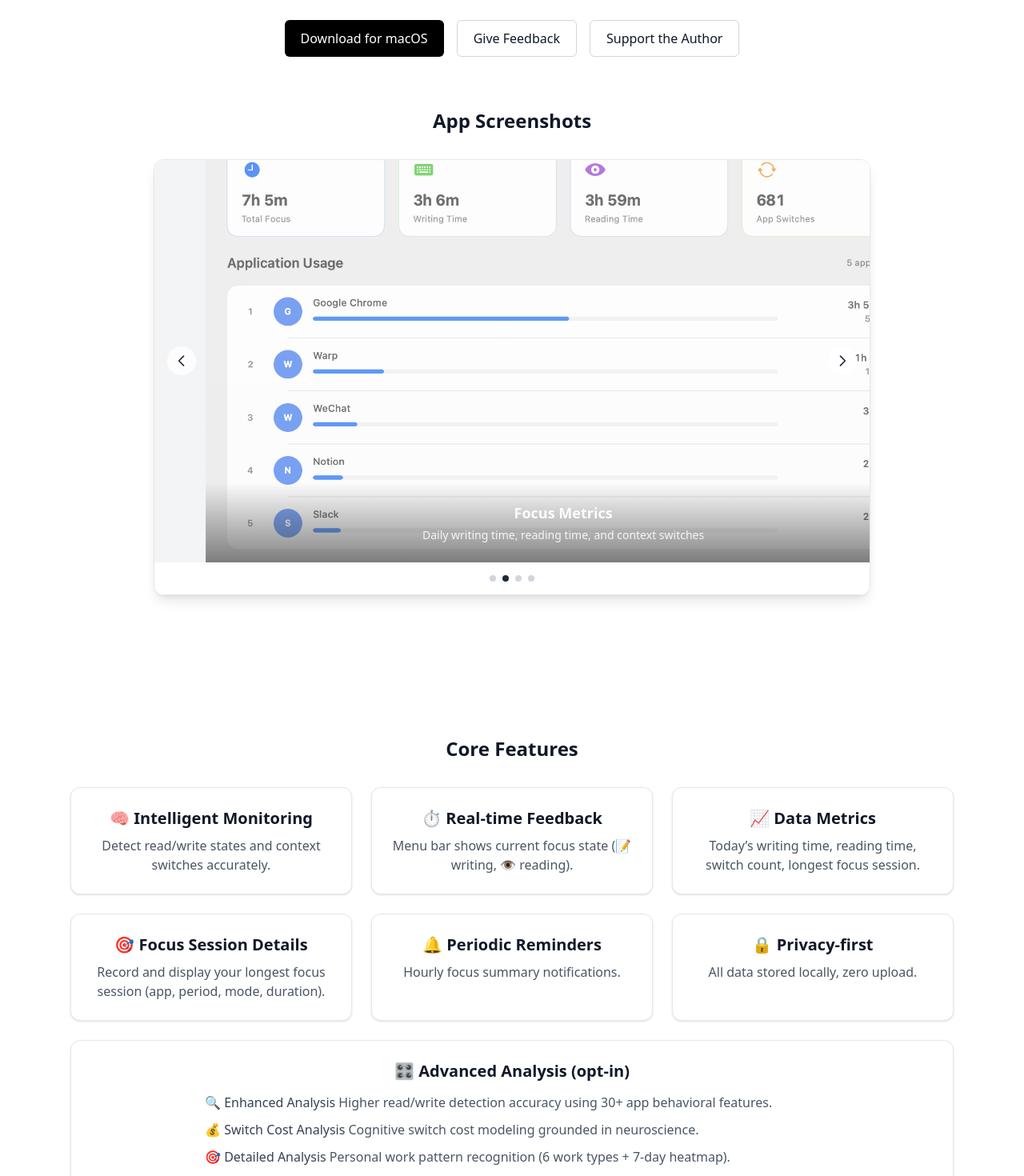
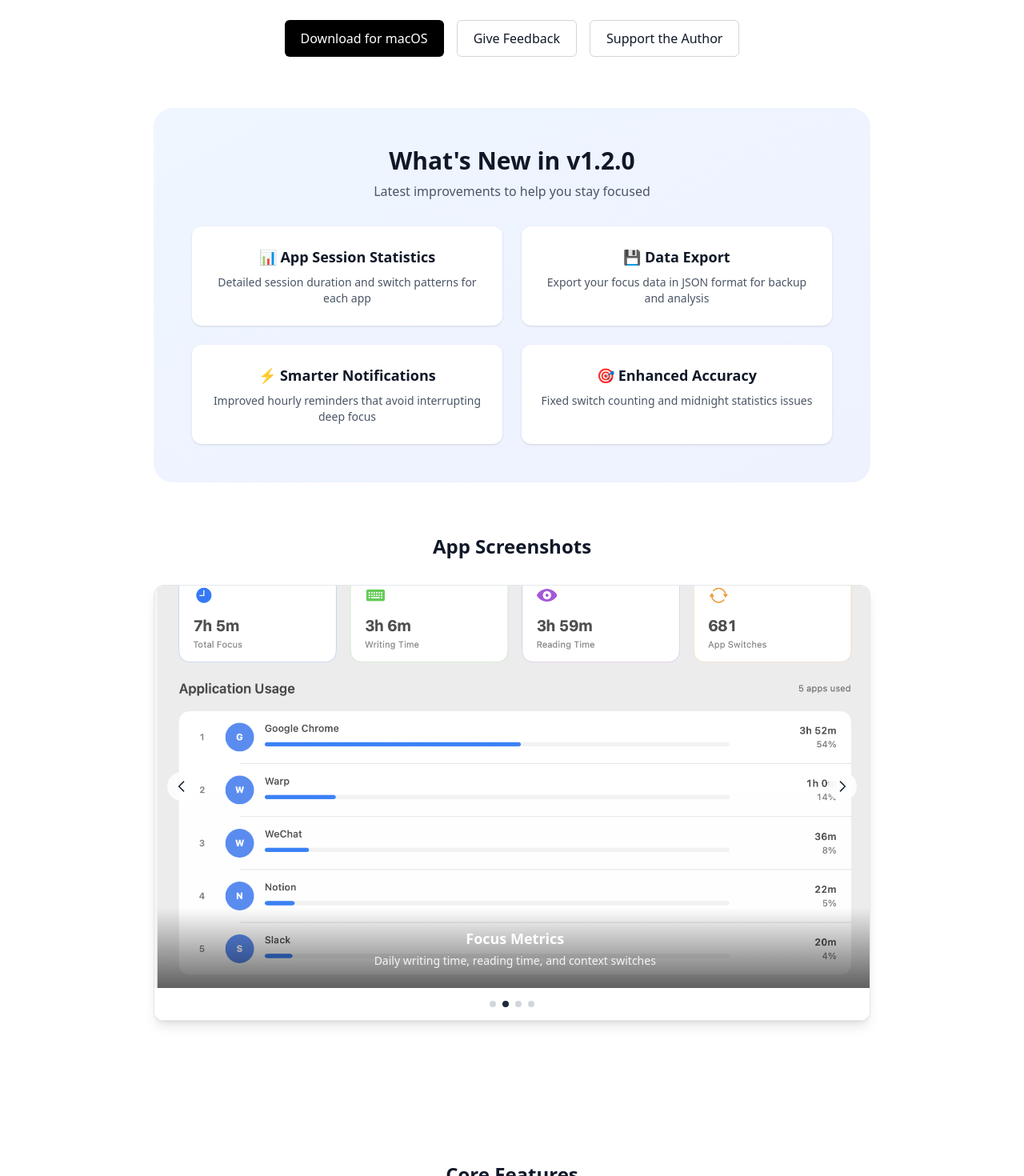
Before and after one commit to yangwenmai/ctxly.ai, a React (Vite) app: page / in a window 1280 px wide. Shown: the part 280-1750 px from the top of the page at 80% size. Built offline with nearby package versions, Linux system fonts and the light colour scheme.

Commit message:
feat: update our new feature in v1.2.0

```diff
--- a/src/App.tsx
+++ b/src/App.tsx
@@ -22,9 +22,11 @@ export default function App() {
       features: [
         { title: '🧠 Intelligent Monitoring', desc: 'Detect read/write states and context switches accurately.' },
         { title: '⏱️ Real‑time Feedback', desc: 'Menu bar shows current focus state (📝 writing, 👁️ reading).' },
-        { title: '📈 Data Metrics', desc: 'Today’s writing time, reading time, switch count, longest focus session.' },
+        { title: '📈 Data Metrics', desc: 'Accurate daily metrics: writing time, reading time, switch count, and longest focus session.' },
+        { title: '📊 App Session Stats', desc: 'Track session duration and switch count for each app, identify focus vs distraction patterns.' },
+        { title: '💾 Data Export', desc: 'Export your statistics in JSON format for backup and external analysis.' },
         { title: '🎯 Focus Session Details', desc: 'Record and display your longest focus session (app, period, mode, duration).' },
-        { title: '🔔 Periodic Reminders', desc: 'Hourly focus summary notifications.' },
+        { title: '🔔 Periodic Reminders', desc: 'Smart hourly notifications with actionable insights (avoids deep focus interruptions).' },
         { title: '🔒 Privacy‑first', desc: 'All data stored locally, zero upload.' }
       ],
       advancedTitle: '🎛️ Advanced Analysis (opt‑in)',
@@ -45,6 +47,14 @@ export default function App() {
       supportModalBmcBtn: 'Support on Buy Me a Coffee',
       supportModalWeChat: 'WeChat Pay',
       supportModalBmc: 'Buy Me a Coffee',
+      whatsNewTitle: 'What\'s New in v1.2.0',
+      whatsNewSubtitle: 'Latest improvements to help you stay focused',
+      whatsNewItems: [
+        { title: '📊 App Session Statistics', desc: 'Detailed session duration and switch patterns for each app' },
+        { title: '💾 Data Export', desc: 'Export your focus data in JSON format for backup and analysis' },
+        { title: '⚡ Smarter Notifications', desc: 'Improved hourly reminders that avoid interrupting deep focus' },
+        { title: '🎯 Enhanced Accuracy', desc: 'Fixed switch counting and midnight statistics issues' }
+      ],
       screenshotsTitle: 'App Screenshots',
       screenshots: [
         {
@@ -80,9 +90,11 @@ export default function App() {
       features: [
         { title: '🧠 智能监测', desc: '区分读写状态，精准识别上下文切换。' },
         { title: '⏱️ 实时反馈', desc: '菜单栏图标显示当前专注状态（📝写作 👁️阅读）。' },
-        { title: '📈 数据统计', desc: '今日写作时间、阅读时间、切换次数、最长专注时长。' },
+        { title: '📈 数据统计', desc: '精准的每日数据：写作时间、阅读时间、切换次数、最长专注时长。' },
+        { title: '📊 应用会话统计', desc: '追踪每个应用的会话时长和切换次数，识别专注与分心模式。' },
+        { title: '💾 数据导出', desc: '导出统计数据为 JSON 格式，支持备份与外部分析。' },
         { title: '🎯 专注会话详情', desc: '记录并显示最长专注会话（应用、时间段、读写模式、时长）。' },
-        { title: '🔔 定期提醒', desc: '每小时专注度概况通知。' },
+        { title: '🔔 定期提醒', desc: '智能每小时通知，提供可操作建议（避免深度专注打扰）。' },
         { title: '🔒 隐私优先', desc: '所有数据本地存储，零上传。' }
       ],
       advancedTitle: '🎛️ 高级分析功能（按需开启）',
@@ -103,6 +115,14 @@ export default function App() {
       supportModalBmcBtn: '去 Buy Me a Coffee 支持',
       supportModalWeChat: '微信支付',
       supportModalBmc: 'Buy Me a Coffee',
+      whatsNewTitle: 'v1.2.0 新功能',
+      whatsNewSubtitle: '最新改进助你保持专注',
+      whatsNewItems: [
+        { title: '📊 应用会话统计', desc: '详细记录每个应用的会话时长和切换模式' },
+        { title: '💾 数据导出', desc: '导出专注数据为 JSON 格式，支持备份和分析' },
+        { title: '⚡ 智能通知', desc: '改进每小时提醒，避免打断深度专注' },
+        { title: '🎯 准确性增强', desc: '修复切换计数和午夜统计问题' }
+      ],
       screenshotsTitle: '应用截图',
       screenshots: [
         {
@@ -195,12 +215,35 @@ export default function App() {
           </Button>
         </div>
 
+        {/* What's New Section */}
+        <motion.section
+          className="w-full max-w-4xl mb-16"
+          initial={{ opacity: 0, y: 30 }}
+          animate={{ opacity: 1, y: 0 }}
+          transition={{ delay: 0.4, duration: 0.6 }}
+        >
+          <div className="bg-gradient-to-br from-blue-50 to-indigo-50 rounded-3xl p-8 md:p-12">
+            <div className="text-center mb-8">
+              <h3 className="text-3xl font-bold mb-2">{t.whatsNewTitle}</h3>
+              <p className="text-gray-600">{t.whatsNewSubtitle}</p>
+            </div>
+            <div className="grid md:grid-cols-2 gap-6">
+              {t.whatsNewItems.map((item, idx) => (
+                <div key={idx} className="bg-white rounded-xl p-6 shadow-sm">
+                  <h4 className="text-lg font-semibold mb-2">{item.title}</h4>
+                  <p className="text-gray-600 text-sm">{item.desc}</p>
+                </div>
+              ))}
+            </div>
+          </div>
+        </motion.section>
+
         {/* Screenshots Section */}
         <motion.section
           className="w-full max-w-5xl"
           initial={{ opacity: 0, y: 30 }}
           animate={{ opacity: 1, y: 0 }}
-          transition={{ delay: 0.4, duration: 0.6 }}
+          transition={{ delay: 0.6, duration: 0.6 }}
         >
           <h3 className="text-2xl font-semibold mb-8">{messages[language].screenshotsTitle}</h3>
           <ScreenshotCarousel
```
